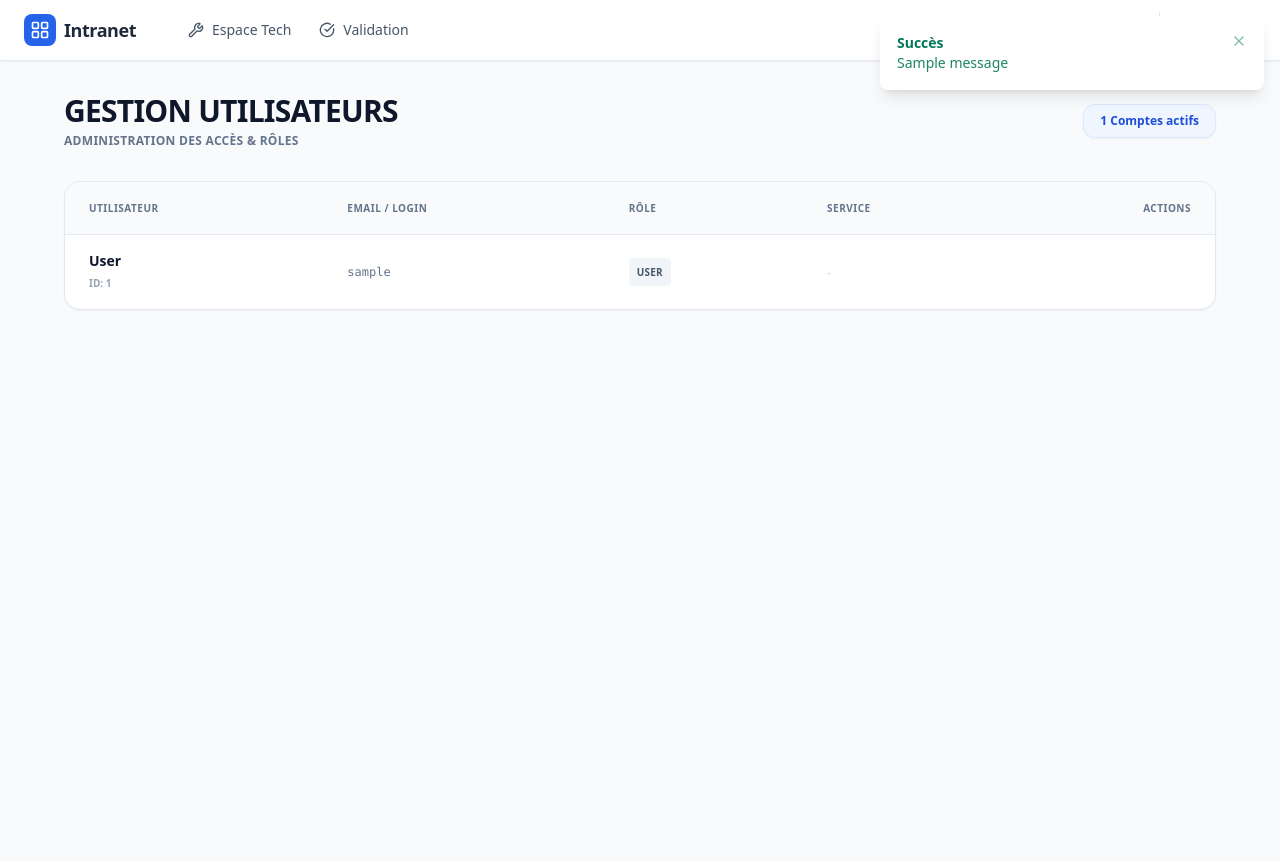
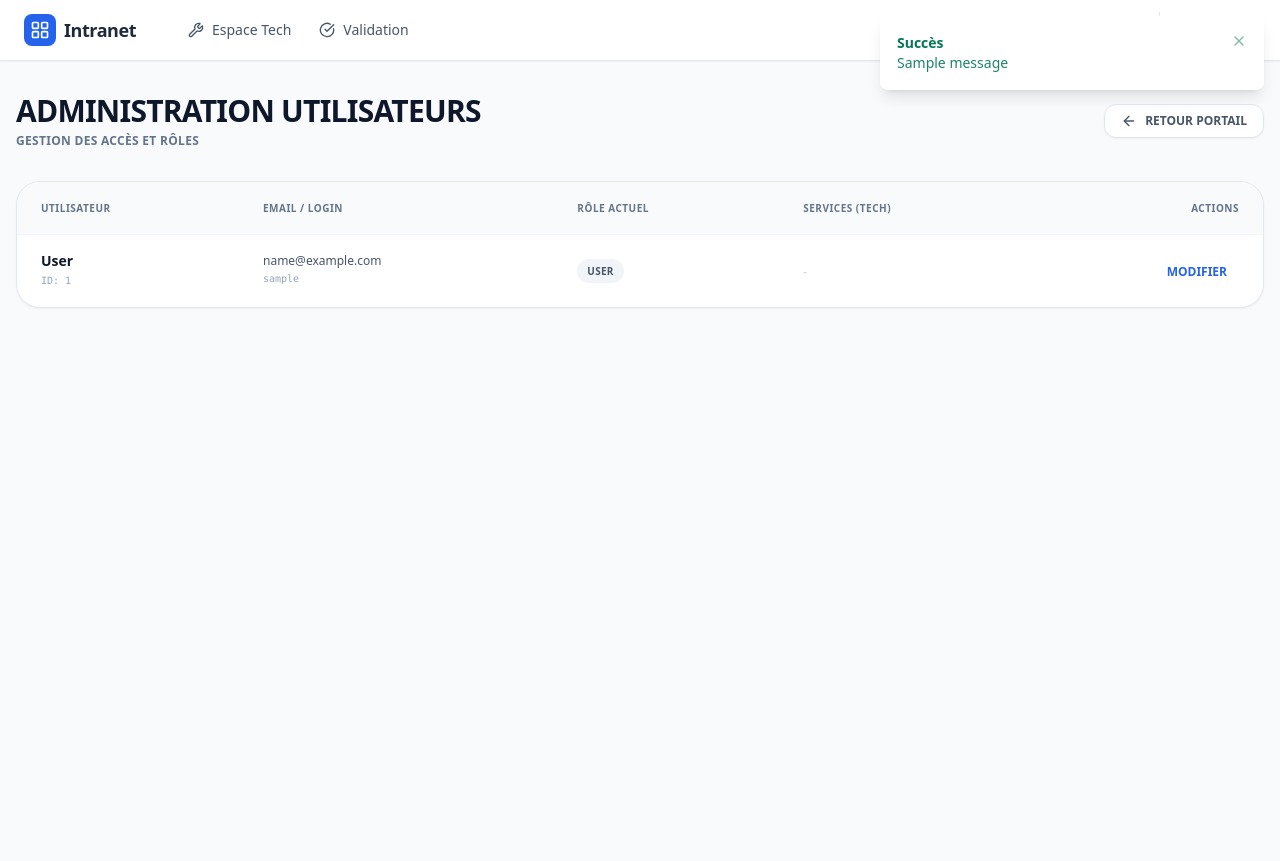
Before and after one commit to assane18/ilvmintra, a Flask app: template app/templates/admin_users.html in a window 1280 px wide. Run offline with Flask 3, Linux system fonts and the light colour scheme; a user stored in the database is signed in; tables that the repository leaves empty hold one stand-in row (values such as "Sample post"); the template is opened without the code that fills it: values that come from a table or form of the project are taken from there, most other values are stand-ins (such as "Sample title", 1, 10 or a date in 2020); one stand-in notice (Sample message) is shown; data that the repository does not hold is empty; parts of the project's set-up code (start-up, migrations or seed data) failed here and were passed over; some libraries are stand-ins or nearby versions.

Commit message:
team chat + notification

```diff
--- a/app/routes/api.py
+++ b/app/routes/api.py
@@ -6,13 +6,29 @@ from datetime import datetime
 
 api_bp = Blueprint('api', __name__)
 
-# --- NOTIFICATIONS (Déjà existant) ---
+# --- NOTIFICATIONS ---
+
+# Route principale (Liste + Count)
 @api_bp.route('/api/notifications', methods=['GET'])
 @login_required
 def get_notifications():
-    notifs = current_user.notifications.filter_by(is_read=False).order_by(Notification.timestamp.desc()).limit(10).all()
-    count = current_user.notifications.filter_by(is_read=False).count()
-    return jsonify({'count': count, 'notifications': [n.to_dict() for n in notifs]})
+    try:
+        notifs = current_user.notifications.filter_by(is_read=False).order_by(Notification.timestamp.desc()).limit(10).all()
+        count = current_user.notifications.filter_by(is_read=False).count()
+        return jsonify({'count': count, 'notifications': [n.to_dict() for n in notifs]})
+    except Exception as e:
+        print(f"API NOTIF ERROR: {e}")
+        return jsonify({'count': 0, 'notifications': []})
+
+# Route spécifique COUNT (Ajoutée pour corriger l'erreur 404)
+@api_bp.route('/api/notifications/count', methods=['GET'])
+@login_required
+def get_notifications_count():
+    try:
+        count = current_user.notifications.filter_by(is_read=False).count()
+        return jsonify({'count': count})
+    except Exception as e:
+        return jsonify({'count': 0})
 
 @api_bp.route('/api/notifications/read/<int:id>', methods=['POST'])
 @login_required
@@ -30,79 +46,80 @@ def mark_all_read():
     db.session.commit()
     return jsonify({'success': True})
 
-# --- TEAM CHAT (CORRIGÉ) ---
+# --- TEAM CHAT ---
 
 @api_bp.route('/api/team_chat', methods=['GET'])
 @login_required
 def get_team_messages():
-    # CORRECTION : Utilisation de get_allowed_services() au lieu de service_department
-    my_services = current_user.get_allowed_services()
+    try:
+        # CORRECTION : Utilisation de get_allowed_services() au lieu de service_department
+        my_services = current_user.get_allowed_services()
 
-    if not my_services:
-        # Pas de service technique = Pas de chat d'équipe
-        return jsonify([])
+        if not my_services:
+            return jsonify([]) # Pas de service technique = Pas de chat
 
-    # On prend le premier service autorisé comme canal principal pour le chat
-    # (Pour l'instant, un user ne voit que le chat de son premier service technique)
-    main_service_name = my_services[0]
+        main_service_name = my_services[0]
 
-    try:
-        # On cherche l'Enum correspondant au nom du service (ex: "INFORMATIQUE")
+        # Recherche de l'Enum
         svc_enum = None
         for s in ServiceType:
-            # On compare la valeur (value) de l'Enum avec le nom stocké dans la liste JSON
-            if s.value == main_service_name:
+            if s.value == main_service_name or s.name == main_service_name:
                 svc_enum = s
                 break
 
         if not svc_enum:
             return jsonify([])
 
-        # Récupération des messages pour ce service
         messages = TeamMessage.query.filter_by(service=svc_enum)\
             .order_by(TeamMessage.timestamp.desc())\
             .limit(50).all()
 
-        # Formatage pour le JSON
         msgs_data = []
         for m in reversed(messages):
-            d = m.to_dict()
-            d['is_me'] = (m.author_id == current_user.id)
-            d['time'] = m.timestamp.strftime('%H:%M')
+            d = {
+                'id': m.id,
+                'content': m.content,
+                'user': m.author.fullname,
+                'is_me': (m.author_id == current_user.id),
+                'time': m.timestamp.strftime('%H:%M')
+            }
             msgs_data.append(d)
 
         return jsonify(msgs_data)
 
     except Exception as e:
-        print(f"Chat Error: {e}")
+        print(f"CHAT ERROR (GET): {e}")
         return jsonify([])
 
 @api_bp.route('/api/team_chat', methods=['POST'])
 @login_required
 def post_team_message():
-    my_services = current_user.get_allowed_services()
-    if not my_services:
-        return jsonify({'error': 'No service'}), 400
+    try:
+        my_services = current_user.get_allowed_services()
+        if not my_services:
+            return jsonify({'error': 'No service'}), 403
 
-    main_service_name = my_services[0]
-    data = request.get_json()
-    content = data.get('content')
+        main_service_name = my_services[0]
+        data = request.get_json()
+        content = data.get('content')
 
-    if content:
-        try:
-            svc_enum = None
-            for s in ServiceType:
-                if s.value == main_service_name:
-                    svc_enum = s
-                    break
+        if not content:
+            return jsonify({'error': 'Empty content'}), 400
 
-            if svc_enum:
-                msg = TeamMessage(service=svc_enum, content=content, author=current_user)
-                db.session.add(msg)
-                db.session.commit()
-                return jsonify({'success': True})
-        except Exception as e:
-            print(f"Chat Post Error: {e}")
-            return jsonify({'error': 'Internal Error'}), 500
+        svc_enum = None
+        for s in ServiceType:
+            if s.value == main_service_name or s.name == main_service_name:
+                svc_enum = s
+                break
 
-    return jsonify({'error': 'Empty content'}), 400
+        if svc_enum:
+            msg = TeamMessage(service=svc_enum, content=content, author=current_user)
+            db.session.add(msg)
+            db.session.commit()
+            return jsonify({'success': True})
+        else:
+            return jsonify({'error': 'Invalid Service'}), 400
+
+    except Exception as e:
+        print(f"CHAT ERROR (POST): {e}")
+        return jsonify({'error': 'Internal Error'}), 500
--- a/app/templates/admin_users.html
+++ b/app/templates/admin_users.html
@@ -1,68 +1,76 @@
 {% extends "base.html" %}
 
 {% block content %}
-<div class="max-w-6xl mx-auto py-8">
+<div class="container mx-auto px-4 py-8 dark:bg-slate-950 min-h-screen transition-colors duration-300">
 
+    <!-- En-tête -->
     <div class="flex justify-between items-center mb-8">
         <div>
-            <h1 class="text-3xl font-black text-slate-900 uppercase tracking-tight">Gestion Utilisateurs</h1>
-            <p class="text-slate-500 font-bold text-xs mt-1 uppercase tracking-wide">Administration des accès & Rôles</p>
+            <h1 class="text-3xl font-black text-slate-900 dark:text-white uppercase tracking-tight">Administration Utilisateurs</h1>
+            <p class="text-slate-500 dark:text-slate-400 font-bold text-xs mt-1 uppercase tracking-wide">Gestion des accès et rôles</p>
         </div>
-        <div class="bg-blue-50 text-blue-700 px-4 py-2 rounded-xl font-bold text-xs shadow-sm border border-blue-100">
-            {{ users|length }} Comptes actifs
-        </div>
+        <a href="{{ url_for('main.user_portal') }}" class="bg-white dark:bg-slate-800 border border-slate-200 dark:border-slate-700 text-slate-600 dark:text-slate-300 hover:bg-slate-50 dark:hover:bg-slate-700 px-4 py-2 rounded-xl font-black text-xs uppercase shadow-sm flex items-center gap-2 transition">
+            <i data-lucide="arrow-left" class="w-4 h-4"></i> Retour Portail
+        </a>
     </div>
 
-    <div class="bg-white rounded-2xl shadow-sm border border-slate-200 overflow-hidden">
-        <table class="w-full text-left text-sm">
-            <thead class="bg-slate-50 border-b border-slate-200">
-                <tr class="text-slate-500 font-black uppercase text-[10px] tracking-wider">
+    <!-- Tableau Utilisateurs -->
+    <div class="bg-white dark:bg-slate-800 rounded-3xl shadow-sm border border-slate-200 dark:border-slate-700 overflow-hidden">
+        <div class="overflow-x-auto">
+            <table class="w-full text-left text-sm text-slate-600 dark:text-slate-300">
+                <thead class="bg-slate-50 dark:bg-slate-900/50 border-b border-slate-100 dark:border-slate-700 text-slate-500 dark:text-slate-400 uppercase font-black text-[10px] tracking-wider">
+                    <tr>
                         <th class="px-6 py-4">Utilisateur</th>
                         <th class="px-6 py-4">Email / Login</th>
-                    <th class="px-6 py-4">Rôle</th>
-                    <th class="px-6 py-4">Service</th>
+                        <th class="px-6 py-4">Rôle Actuel</th>
+                        <th class="px-6 py-4">Services (Tech)</th>
                         <th class="px-6 py-4 text-right">Actions</th>
                     </tr>
                 </thead>
-            <tbody class="divide-y divide-slate-100 font-medium text-slate-700">
+                <tbody class="divide-y divide-slate-100 dark:divide-slate-700 font-medium">
                     {% for user in users %}
-                <tr class="hover:bg-slate-50 transition group">
+                    <tr class="hover:bg-slate-50 dark:hover:bg-slate-700/50 transition group">
                         <td class="px-6 py-4">
-                        <div class="font-bold text-slate-900">{{ user.fullname }}</div>
-                        <div class="text-[10px] text-slate-400 uppercase font-bold mt-0.5">ID: {{ user.id }}</div>
+                            <div class="font-bold text-slate-900 dark:text-white">{{ user.fullname }}</div>
+                            <div class="text-[10px] text-slate-400 dark:text-slate-500 font-mono">ID: {{ user.id }}</div>
                         </td>
-                    <td class="px-6 py-4 text-slate-500 font-mono text-xs">{{ user.username }}</td>
                         <td class="px-6 py-4">
-                        <span class="inline-block px-2 py-1 rounded text-[10px] font-black uppercase tracking-wide
-                            {% if 'ADMIN' in user.role.value %}bg-purple-100 text-purple-700
-                            {% elif 'SOLVER' in user.role.value %}bg-blue-100 text-blue-700
-                            {% elif 'MANAGER' in user.role.value %}bg-orange-100 text-orange-700
-                            {% else %}bg-slate-100 text-slate-600{% endif %}">
+                            <div class="text-xs">{{ user.email }}</div>
+                            <div class="text-[10px] text-slate-400 dark:text-slate-500 font-mono">{{ user.username }}</div>
+                        </td>
+                        <td class="px-6 py-4">
+                            <span class="inline-flex items-center px-2.5 py-0.5 rounded-full text-[10px] font-black uppercase tracking-wide
+                                {% if user.role.value == 'ADMIN' %}bg-red-100 dark:bg-red-900/30 text-red-700 dark:text-red-400
+                                {% elif user.role.value == 'DIRECTEUR' %}bg-purple-100 dark:bg-purple-900/30 text-purple-700 dark:text-purple-400
+                                {% elif user.role.value == 'MANAGER' %}bg-orange-100 dark:bg-orange-900/30 text-orange-700 dark:text-orange-400
+                                {% elif user.role.value == 'SOLVER' %}bg-blue-100 dark:bg-blue-900/30 text-blue-700 dark:text-blue-400
+                                {% else %}bg-slate-100 dark:bg-slate-700 text-slate-600 dark:text-slate-400{% endif %}">
                                 {{ user.role.value }}
                             </span>
                         </td>
                         <td class="px-6 py-4">
-                        {% if user.service_department %}
-                            <span class="font-bold text-slate-600 text-xs flex items-center gap-1">
-                                <span class="w-2 h-2 rounded-full bg-slate-300"></span>
-                                {{ user.service_department.value }}
+                            <!-- Affichage de la liste des services autorisés -->
+                            {% set services_list = user.get_allowed_services() %}
+                            {% if services_list %}
+                                <div class="flex flex-wrap gap-1">
+                                    {% for s in services_list %}
+                                    <span class="bg-slate-100 dark:bg-slate-700 border border-slate-200 dark:border-slate-600 px-1.5 py-0.5 rounded text-[10px] font-mono text-slate-600 dark:text-slate-300">
+                                        {{ s }}
                                     </span>
+                                    {% endfor %}
+                                </div>
                             {% else %}
-                            <span class="text-slate-300 italic text-xs">-</span>
+                                <span class="text-slate-300 dark:text-slate-600 italic text-xs">-</span>
                             {% endif %}
                         </td>
-                    <td class="px-6 py-4 text-right flex justify-end gap-2 opacity-0 group-hover:opacity-100 transition">
-                        <!-- Bouton Modifier -->
-                        <button onclick="openEditModal('{{ user.id }}', '{{ user.fullname }}', '{{ user.role.value }}', '{{ user.service_department.value if user.service_department else 'None' }}')"
-                            class="text-blue-600 hover:text-blue-800 bg-blue-50 p-2 rounded-lg transition" title="Modifier">
-                            <i data-lucide="edit-2" class="w-4 h-4"></i>
+                        <td class="px-6 py-4 text-right">
+                            <button onclick="openEditModal('{{ user.id }}', '{{ user.fullname }}', '{{ user.role.value }}', '{{ services_list[0] if services_list else '' }}')"
+                                class="text-blue-600 hover:text-blue-800 dark:text-blue-400 dark:hover:text-blue-300 font-bold text-xs uppercase hover:underline mr-3">
+                                Modifier
                             </button>
-
-                        <!-- Bouton Supprimer -->
                             {% if user.id != current_user.id %}
-                        <a href="{{ url_for('users.delete_user', id=user.id) }}" onclick="return confirm('Supprimer définitivement ce compte ?')"
-                           class="text-red-400 hover:text-red-600 bg-red-50 p-2 rounded-lg transition" title="Supprimer">
-                            <i data-lucide="trash-2" class="w-4 h-4"></i>
+                            <a href="{{ url_for('users.delete_user', id=user.id) }}" onclick="return confirm('Supprimer cet utilisateur ?')" class="text-red-500 hover:text-red-700 dark:text-red-400 dark:hover:text-red-300 font-bold text-xs uppercase hover:underline">
+                                Supprimer
                             </a>
                             {% endif %}
                         </td>
@@ -71,49 +79,46 @@
                 </tbody>
             </table>
         </div>
-
+    </div>
 </div>
 
-<!-- MODAL EDITION (Caché par défaut) -->
-<div id="editUserModal" class="hidden fixed inset-0 bg-slate-900/60 z-50 flex items-center justify-center backdrop-blur-sm transition-opacity">
-    <div class="bg-white p-8 rounded-3xl w-full max-w-lg m-4 shadow-2xl relative">
-        <button onclick="document.getElementById('editUserModal').classList.add('hidden')" class="absolute top-6 right-6 text-slate-400 hover:text-slate-600 transition">
+<!-- MODAL EDIT USER -->
+<div id="editUserModal" class="hidden fixed inset-0 bg-slate-900/60 dark:bg-slate-950/80 z-50 flex items-center justify-center backdrop-blur-sm transition-opacity">
+    <div class="bg-white dark:bg-slate-800 p-8 rounded-3xl w-full max-w-md m-4 shadow-2xl relative border border-slate-100 dark:border-slate-700">
+        <button onclick="document.getElementById('editUserModal').classList.add('hidden')" class="absolute top-6 right-6 text-slate-400 hover:text-slate-600 dark:hover:text-slate-200 transition">
             <i data-lucide="x" class="w-6 h-6"></i>
         </button>
 
-        <h3 class="text-xl font-black text-slate-900 uppercase tracking-tight mb-6 flex items-center gap-2">
-            <i data-lucide="user-cog" class="text-blue-600"></i> Modifier Utilisateur
-        </h3>
+        <h3 class="text-xl font-black text-slate-900 dark:text-white uppercase tracking-tight mb-6">Modifier Utilisateur</h3>
 
-        <form id="editUserForm" method="POST" class="space-y-5">
-
+        <form id="editUserForm" method="POST" class="space-y-4">
             <div>
                 <label class="label-tiny">Nom Complet</label>
                 <input type="text" name="fullname" id="editFullname" class="input-field" required>
             </div>
 
-            <div class="grid grid-cols-2 gap-4">
             <div>
-                    <label class="label-tiny">Rôle Système</label>
+                <label class="label-tiny">Rôle</label>
                 <select name="role" id="editRole" class="input-field">
                     {% for r in roles %}
                     <option value="{{ r }}">{{ r }}</option>
                     {% endfor %}
                 </select>
             </div>
+
             <div>
-                    <label class="label-tiny">Service (Si Tech)</label>
+                <label class="label-tiny">Service Principal (Technique)</label>
                 <select name="service" id="editService" class="input-field">
-                        <option value="None">Aucun (User)</option>
+                    <option value="None">-- Aucun --</option>
                     {% for s in services %}
                     <option value="{{ s }}">{{ s }}</option>
                     {% endfor %}
                 </select>
-                </div>
+                <p class="text-[10px] text-slate-400 dark:text-slate-500 mt-1 italic">Note: Définit le service géré (GS) et d'origine (GU) pour simplifier.</p>
             </div>
 
-            <button type="submit" class="w-full bg-slate-900 text-white font-black py-4 rounded-xl hover:bg-blue-600 transition shadow-lg text-xs uppercase tracking-widest mt-4">
-                Enregistrer les modifications
+            <button type="submit" class="w-full bg-blue-600 text-white font-black py-3 rounded-xl hover:bg-blue-500 transition shadow-lg text-xs uppercase tracking-widest mt-2">
+                Enregistrer
             </button>
         </form>
     </div>
@@ -123,16 +128,40 @@
     lucide.createIcons();
 
     function openEditModal(id, fullname, role, service) {
-        // Injection des données dans le formulaire
-        document.getElementById('editUserForm').action = `/admin/users/edit/${id}`;
+        const modal = document.getElementById('editUserModal');
+        const form = document.getElementById('editUserForm');
+
+        // Pré-remplissage
         document.getElementById('editFullname').value = fullname;
         document.getElementById('editRole').value = role;
 
-        // Sélection du service (ou None)
+        // Sélection du service (si présent)
         const serviceSelect = document.getElementById('editService');
-        serviceSelect.value = service && service !== 'None' ? service : 'None';
+        if (service && service !== 'None') {
+            serviceSelect.value = service;
+        } else {
+            serviceSelect.value = 'None';
+        }
 
-        document.getElementById('editUserModal').classList.remove('hidden');
+        // CORRECTION IMPORTANTE DE L'URL
+        // On utilise la base de l'URL admin pour construire le chemin correct
+        // Cela évite l'erreur 404 si l'app est dans un sous-dossier (/intranet)
+        // flask génère /admin/users, on ajoute /edit/ID
+        form.action = `{{ url_for('users.list_users') }}/edit/${id}`;
+
+        modal.classList.remove('hidden');
     }
 </script>
+
+<style>
+    .label-tiny { font-size: 10px; font-weight: 900; text-transform: uppercase; color: #94a3b8; letter-spacing: 0.1em; margin-bottom: 4px; display: block; }
+    .dark .label-tiny { color: #94a3b8; }
+
+    .input-field { width: 100%; background-color: #f8fafc; border: 1px solid #e2e8f0; padding: 0.75rem; border-radius: 0.5rem; outline: none; transition: all 0.2s; color: #1e293b; }
+    .input-field:focus { border-color: #3b82f6; background-color: white; }
+
+    /* Dark Mode Inputs */
+    .dark .input-field { background-color: #1e293b; border-color: #334155; color: #f1f5f9; }
+    .dark .input-field:focus { border-color: #60a5fa; background-color: #0f172a; }
+</style>
 {% endblock %}
--- a/app/templates/auth/login.html
+++ b/app/templates/auth/login.html
@@ -55,7 +55,7 @@
             </button>
         </form>
 
-        <!-- Aide pour le développeur (Visible uniquement en DEBUG ou pour tester) -->
+        <!-- Aide pour le développeur (Visible uniquement en DEBUG ou pour tester)
         <div class="mt-8 pt-6 border-t border-slate-100 text-center">
             <p class="text-xs text-slate-400 uppercase font-bold mb-3">Comptes de Test</p>
             <div class="flex flex-wrap justify-center gap-2">
@@ -66,7 +66,7 @@
                 <span class="px-2 py-1 bg-purple-50 text-purple-600 text-xs rounded border border-purple-100 cursor-pointer hover:bg-purple-100" onclick="fillLogin('tech_daf')">tech_daf</span>
             </div>
         </div>
-    </div>
+    </div> --->
 
     <script>
         function fillLogin(user) {
--- a/app/templates/base.html
+++ b/app/templates/base.html
@@ -87,12 +87,12 @@
 
             <!-- Liens contextuels VISIBLES POUR TOUS (Sécurité gérée par redirection backend) -->
             <div class="hidden md:flex gap-1 ml-6">
-                <!-- Bouton Espace Tech -->
+                <!-- Bouton Espace Tech (Visible pour tous) -->
                 <a href="{{ url_for('tickets.solver_dashboard') }}" class="px-3 py-1.5 rounded-md text-sm font-medium text-slate-600 hover:text-blue-600 hover:bg-blue-50 transition flex items-center gap-2 dark:text-slate-300 dark:hover:text-blue-400 dark:hover:bg-slate-800">
                     <i data-lucide="wrench" class="w-4 h-4"></i> Espace Tech
                 </a>
 
-                <!-- Bouton Validation -->
+                <!-- Bouton Validation (Visible pour tous) -->
                 <a href="{{ url_for('tickets.manager_dashboard') }}" class="px-3 py-1.5 rounded-md text-sm font-medium text-slate-600 hover:text-purple-600 hover:bg-purple-50 transition flex items-center gap-2 dark:text-slate-300 dark:hover:text-purple-400 dark:hover:bg-slate-800">
                     <i data-lucide="check-circle" class="w-4 h-4"></i> Validation
                 </a>
@@ -168,7 +168,7 @@
             });
         }
 
-        // --- GESTION NOTIFICATIONS (Reste inchangé) ---
+        // --- GESTION NOTIFICATIONS (CORRIGÉ) ---
         const notifBadge = document.getElementById('notif-badge');
         const notifDropdown = document.getElementById('notif-dropdown');
         const notifList = document.getElementById('notif-list');
@@ -184,7 +184,8 @@
 
         async function checkNotificationCount() {
             try {
-                const res = await fetch('/api/notifications/count');
+                // CORRECTION : Utilisation de url_for pour la bonne route API
+                const res = await fetch("{{ url_for('api.get_notifications_count') }}");
                 const data = await res.json();
                 if (data.count > 0) {
                     notifBadge.classList.remove('hidden');
@@ -202,16 +203,17 @@
 
         async function loadNotifications() {
             try {
-                const res = await fetch('/api/notifications');
+                // CORRECTION : Utilisation de url_for
+                const res = await fetch("{{ url_for('api.get_notifications') }}");
                 const data = await res.json();
                 notifList.innerHTML = '';
 
-                if (data.length === 0) {
+                if (data.notifications.length === 0) {
                     notifList.innerHTML = '<div class="p-4 text-center text-slate-400 text-xs dark:text-slate-500">Aucune notification.</div>';
                     return;
                 }
 
-                data.forEach(n => {
+                data.notifications.forEach(n => {
                     const item = document.createElement('div');
                     // Adaptation Dark Mode pour les items de notif
                     item.className = `p-3 rounded-lg hover:bg-slate-50 cursor-pointer transition border-l-2 dark:hover:bg-slate-700 ${n.is_read ? 'border-transparent opacity-50' : 'border-blue-500 bg-blue-50/50 dark:bg-blue-900/20'}`;
@@ -241,12 +243,14 @@
         }
 
         async function markRead(id) {
+            // CORRECTION URL
             await fetch(`/api/notifications/read/${id}`, { method: 'POST' });
             checkNotificationCount();
         }
 
         async function markAllRead() {
-            await fetch('/api/notifications/read_all', { method: 'POST' });
+            // CORRECTION URL (url_for serait mieux mais ici c'est plus complexe à injecter dans une string template JS pur, le hardcode relatif marche souvent si api_bp n'a pas de préfixe complexe)
+            await fetch("{{ url_for('api.mark_all_read') }}", { method: 'POST' });
             checkNotificationCount();
             notifDropdown.classList.add('hidden');
         }
```
Also changed, not shown: app/__init__.py (+20 -27 lines), app/emails.py (added, +44 -0 lines), app/routes/users.py (+20 -9 lines), app/templates/emails/notification.html (added, +33 -0 lines), app/templates/tickets/detail.html (+48 -49 lines), app/templates/tickets/service_dashboard.html (+5 -3 lines), config.py (+21 -0 lines). Lines whose indentation alone changed are shown as unchanged.
